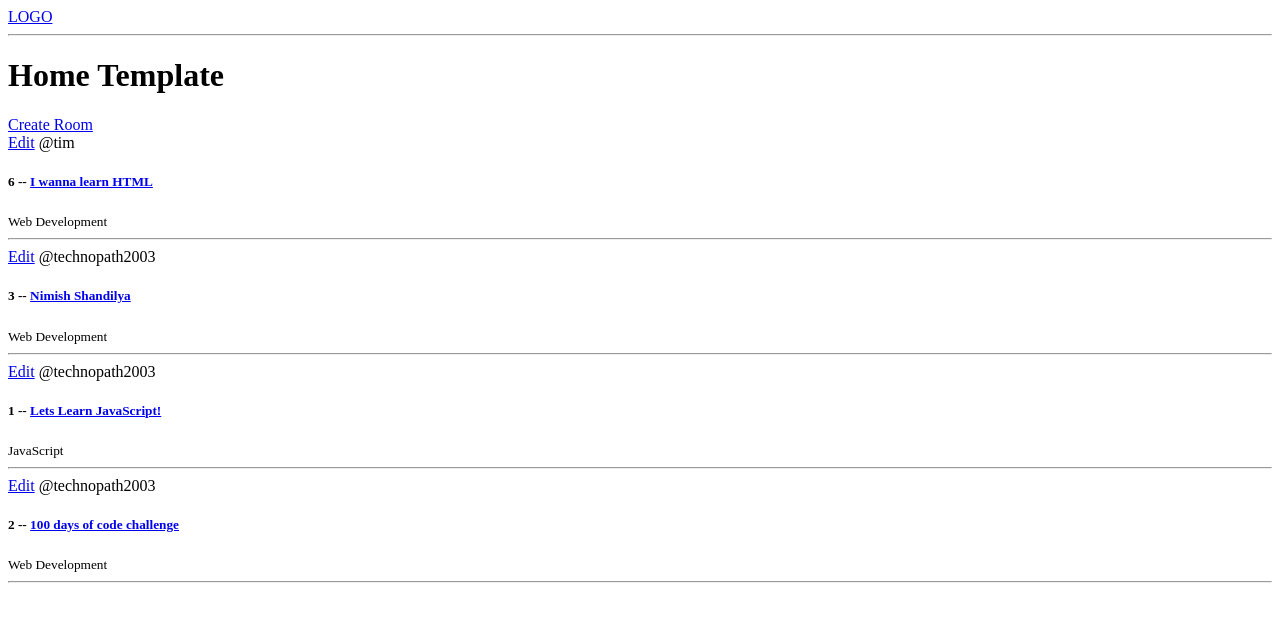
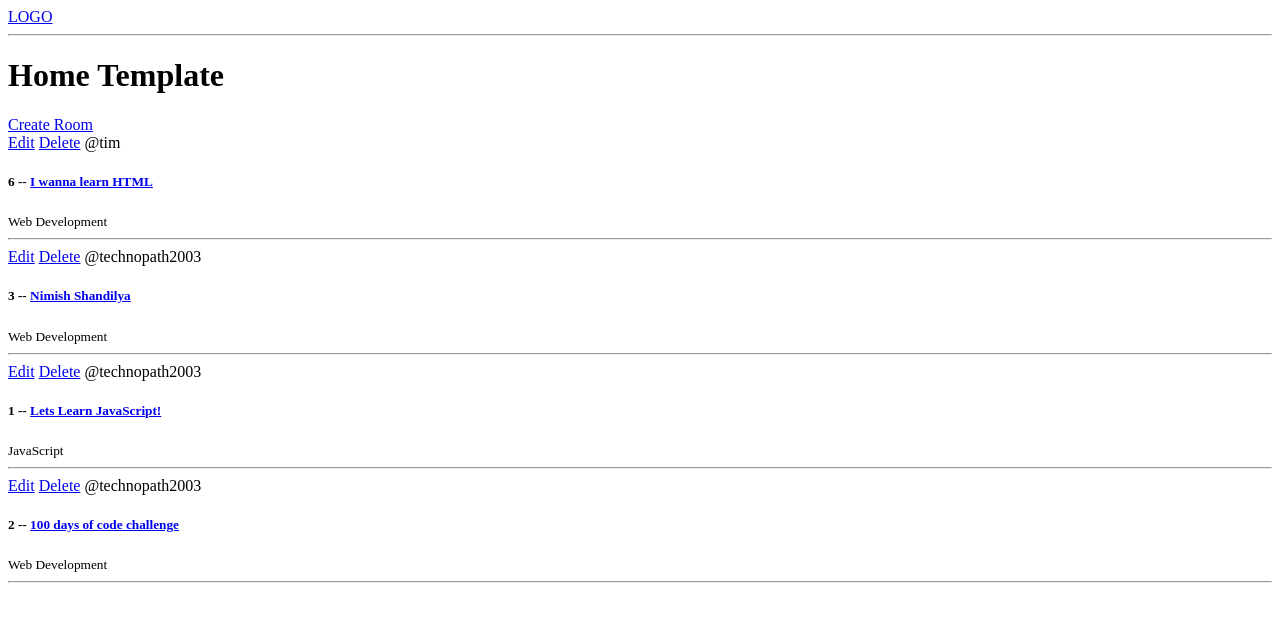
Before and after one commit to Anonymous-Technopath/Study-Chat-Website, a Django app: page / in a window 1280 px wide. Shown: the top 622 px of the page. Run offline with Django 4.2, Linux system fonts and the light colour scheme; data comes from the database, SQL or seed files in the repository; both versions use the stored data as it was after the commit.

Commit message:
created delete.html for any kind of deletion, added deleteRoom function in views.py to delete a room, added route to delete-room in urls.py

```diff
--- a/base/templates/base/home.html
+++ b/base/templates/base/home.html
@@ -11,6 +11,7 @@
 
         <div>
             <a href="{% url 'update-room' room.id%}">Edit</a>
+            <a href="{% url 'delete-room' room.id%}">Delete</a>
             <span>@{{room.host.username}}</span>
             <h5>{{room.id}} -- <a href="{% url 'room' room.id %}">{{room.name}}</a></h5>
             <small>{{room.topic.name}}</small>
--- a/base/urls.py
+++ b/base/urls.py
@@ -5,5 +5,6 @@ urlpatterns = [
     path('',views.home , name='home'),
     path('room/<str:pk>/',views.room, name='room'),
     path('create-room/',view=views.createRoom, name='create-room'),
-    path('update-room/<str:pk>/',view=views.updateRoom,name='update-room')
+    path('update-room/<str:pk>/',view=views.updateRoom,name='update-room'),
+    path('delete-room/<str:pk>/',view=views.deleteRoom,name='delete-room')
 ]
--- a/base/views.py
+++ b/base/views.py
@@ -36,3 +36,10 @@ def updateRoom(request,pk):
 
     context={'form':form}
     return render(request,'base/room_form.html',context)
+
+def deleteRoom(request,pk):
+    room =Room.objects.get(id=pk)
+    if request.method=='POST':
+        room.delete()
+        return redirect('home')
+    return render(request,'base/delete.html',{'obj':room})
```
Also changed, not shown: base/templates/base/delete.html (added, +13 -0 lines), db.sqlite3.
